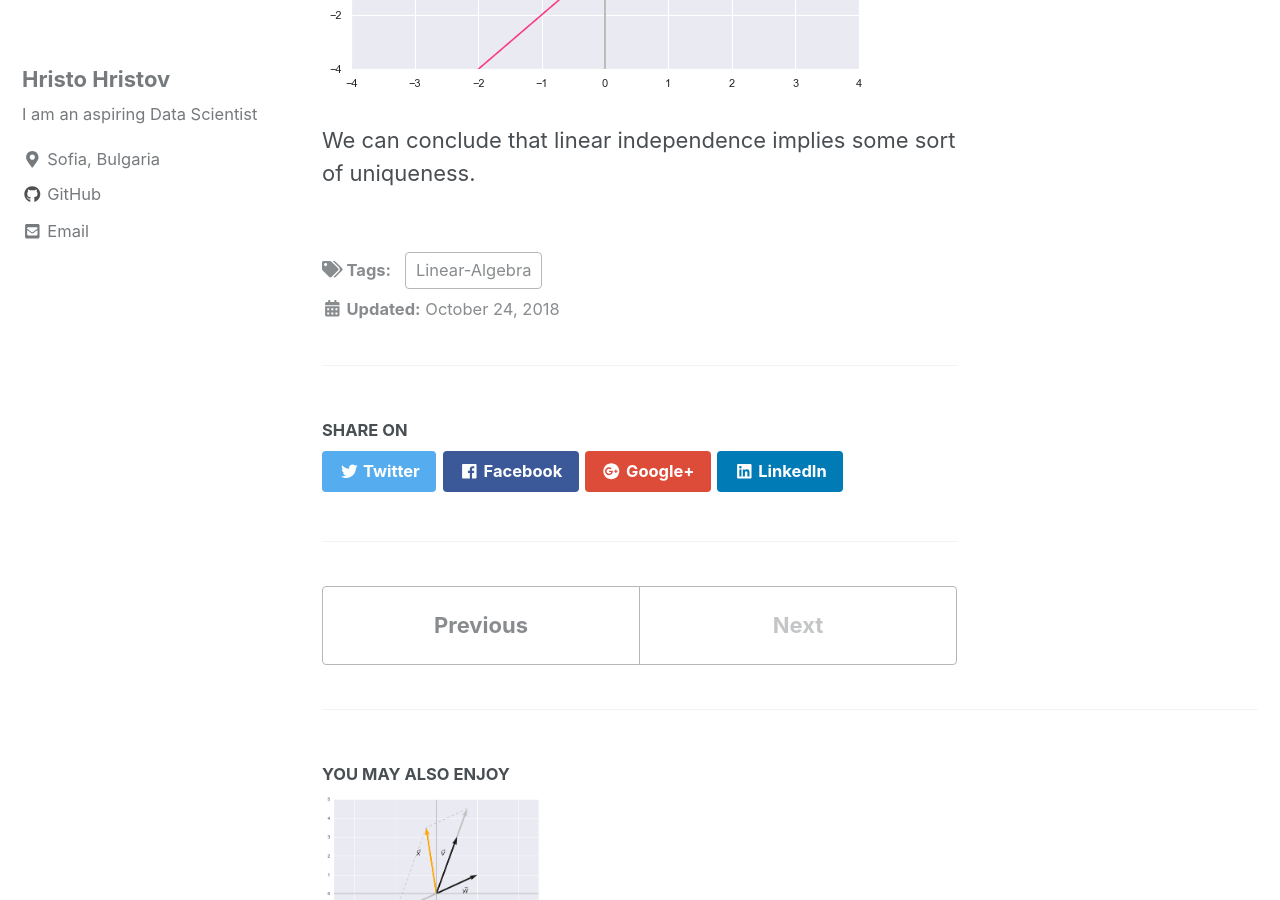
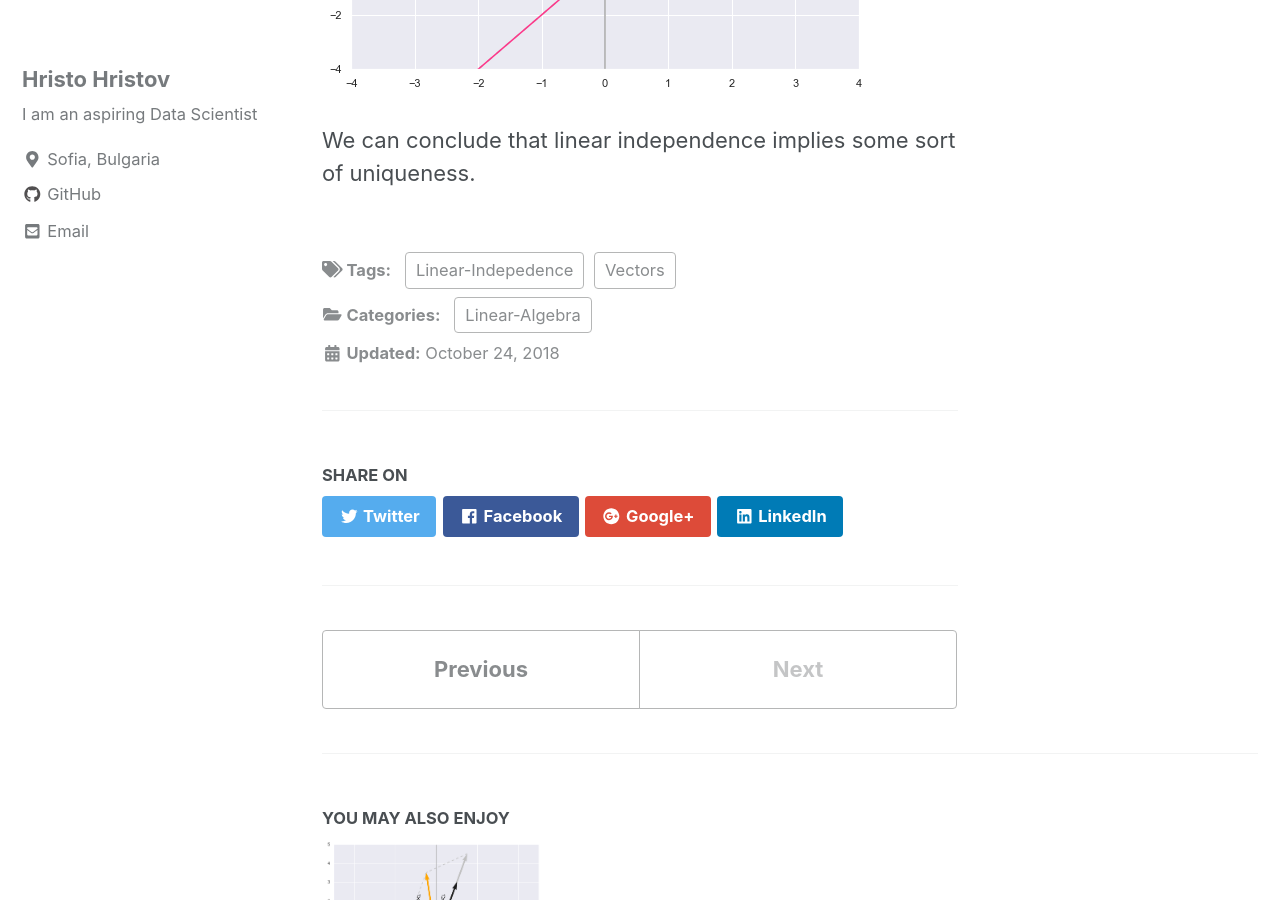
Before and after one commit to hhristov94/hhristov94.github.io, a Jekyll site: the page built from _posts/2018-10-24-linear-independence.md, in a window 1280 px wide and 900 px high, scrolled down 4372 px. Built offline with Jekyll 4.4.1, drawn with Linux system fonts in a browser that asks for light colours; cached includes are drawn as plain includes; nearby versions of some CDN libraries; formulas are drawn with MathJax 3.

Commit message:
added tags

```diff
--- a/_posts/2018-10-24-linear-independence.md
+++ b/_posts/2018-10-24-linear-independence.md
@@ -2,7 +2,8 @@
 title: Linear Independence
 header:
   teaser: /assets/images/solution.png
-tags: Linear-Algebra
+tags: Linear-Indepedence Vectors
+categories: Linear-Algebra
 ---
 {% include mathjax.html %}
 
```
Also changed, not shown: _posts/2018-10-22-vector-spaces.md (+2 -1 lines).
